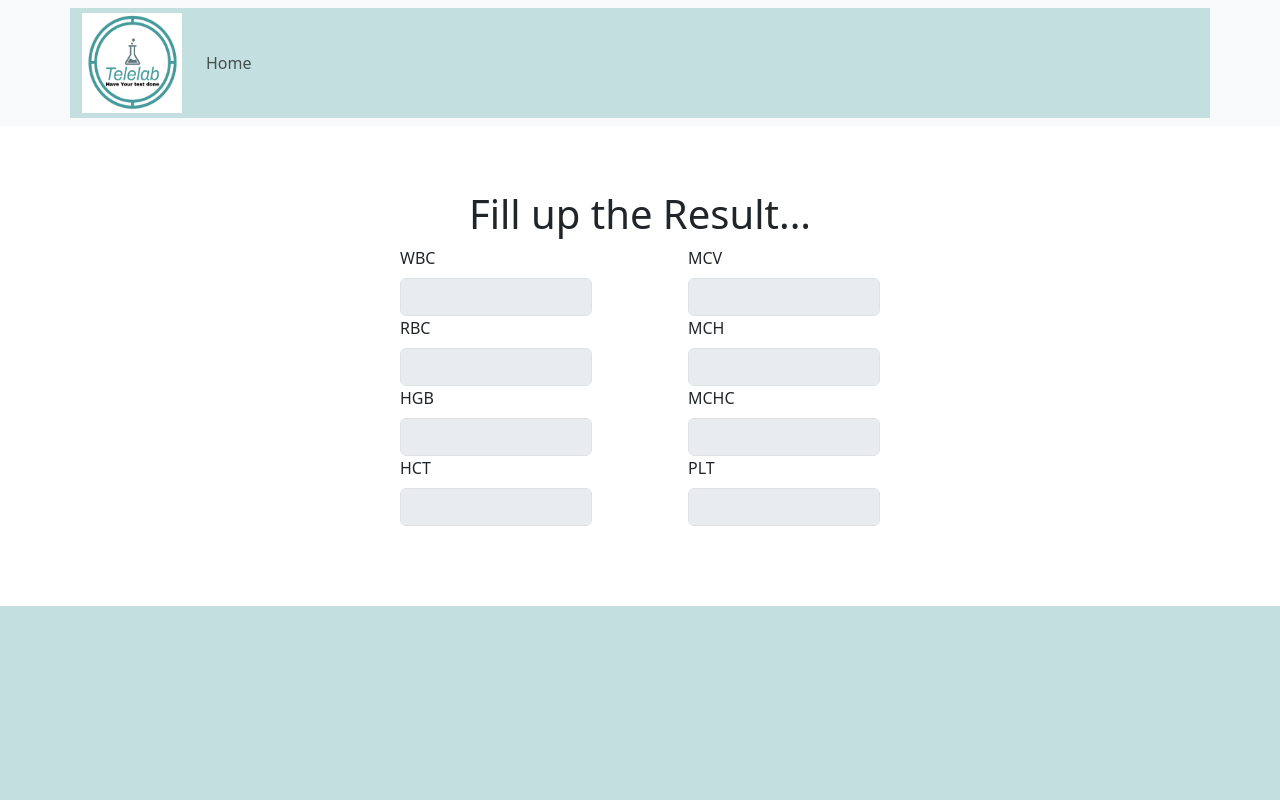
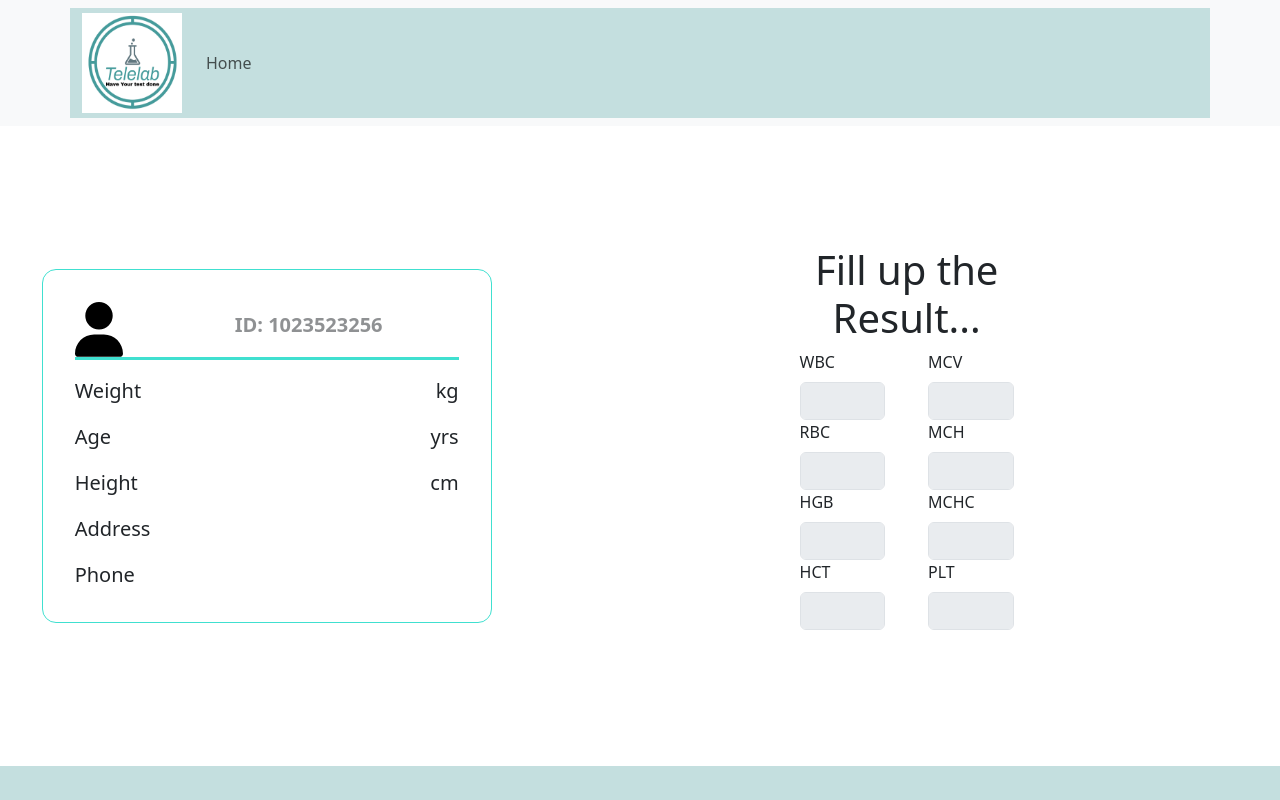
Before and after one commit to NeveenMohamed/Telelab-HIS-System, a React (Create React App) app in the folder client/: page /result in a window 1280 px wide. Built offline with nearby package versions, Linux system fonts and the light colour scheme; no server answers.

Commit message:
Add patient info in report

```diff
--- a/client/src/App.css
+++ b/client/src/App.css
@@ -1,24 +1,39 @@
 /* Global Css */
-body, html{
-background: #C4DFDF;
+body,
+html {
+  background: #c4dfdf;
 }
 
-.row{
-    --bs-gutter-x: 0rem !important;
+.row {
+  --bs-gutter-x: 0rem !important;
 }
 
 ::selection {
-    color: black;
-    background: #C4DFDF;
-  }
+  color: black;
+  background: #c4dfdf;
+}
 
-.form-control:focus{
-    border-color: rgb(196, 223, 223) !important;
-    box-shadow: 0 0 0 .25rem rgb(196, 223, 223) !important;
+.form-control:focus {
+  border-color: rgb(196, 223, 223) !important;
+  box-shadow: 0 0 0 0.25rem rgb(196, 223, 223) !important;
+}
+.form-select:focus {
+  border-color: rgb(196, 223, 223) !important;
+  box-shadow: 0 0 0 0.25rem rgb(196, 223, 223) !important;
+}
 
+:root {
+  --card-size: clamp(350px, 40vw, 450px);
+  --card-ar: 2 / 1;
+  --x: calc(50vw * 1);
+  --y: calc((50vh - (var(--card-size) * 0.25)) * 1);
+  --spotlight: 50vmin;
+  --backdrop: black;
+  --radius: 14;
+  --border: 3;
+  --backup-border: hsl(0 0% 10% / 0.2);
+  --size: 200;
+  --bg-spot-opacity: 0.16;
+  --border-light-opacity: 1;
+  --border-spot-opacity: 0.75;
 }
-.form-select:focus{
-    border-color: rgb(196, 223, 223) !important;
-    box-shadow: 0 0 0 .25rem rgb(196, 223, 223) !important;
-
-}
--- /dev/null
+++ b/client/src/core/components/patientInfo/PatientInfo.css
@@ -0,0 +1,72 @@
+.patient-data-container {
+    display: flex;
+    flex-direction: column;
+    justify-content: center;
+    align-items: center;
+}
+
+.info-header{
+    border: 3px solid #40E0D0;
+    border-style: none none solid none;
+}
+
+.record-info {
+    display: flex !important;
+    flex-direction: row;
+    justify-content: space-between;
+}
+
+.record-info span {
+    font-size: 1.5rem;
+    font-weight: normal !important;
+    opacity: 1 !important;
+}
+
+.article {
+    aspect-ratio: var(--card-ar);
+    border: 1px solid #40E0D0;
+    border-radius: calc(var(--radius) * 1px);
+    display: grid;
+    gap: 1rem;
+    padding: 2rem;
+    position: relative;
+    width: var(--card-size);
+}
+
+.article *::selection {
+    background: hsl(var(--hue) 80% 40%);
+}
+
+/* .article layout */
+
+.article>div {
+    align-content: center;
+    display: flex;
+    font-size: 1.5rem;
+    gap: 0 7rem;
+    /* grid-column: 1 / -1; */
+    /* grid-template: 1fr 1fr / auto 1fr; */
+}
+
+.article>div span {
+    font-size: 1.25rem;
+    font-weight: bold;
+    opacity: 0.5;
+}
+
+.article svg {
+    grid-row: span 2;
+    width: 48px;
+}
+/* color: hsl(var(--hue) calc(var(--sat, 0) * 1%) 50%); */
+
+.DoneIcon {
+    grid-row: span 2;
+    width: 48px;
+}
+
+h2 {
+    font-size: 2rem;
+    font-weight: bold;
+    margin: 0;
+}
--- /dev/null
+++ b/client/src/core/components/patientInfo/PatientInfo.jsx
@@ -0,0 +1,63 @@
+import React from "react";
+import "./PatientInfo.css";
+import { useState, useEffect } from "react";
+import axios from "../../../core/api/api";
+import { AiOutlineFileDone } from "react-icons/ai";
+
+const PatientInfo = () => {
+  const [patientInfo, setPatientInfo] = useState({});
+
+  useEffect(() => {
+    const id = JSON.parse(localStorage.getItem("appointmentId"));
+    axios
+      .get(`http://localhost:4000/appointments/appointment/${id}`)
+      .then((response) => {
+        console.log(response.data);
+        setPatientInfo(response.data[0]["patient"]);
+      })
+      .catch((error) => {
+        console.log(error);
+      });
+  }, []);
+
+  return (
+    <>
+      <div className="patient-data-container">
+        <div className="article">
+          <div className="info-header">
+            <svg xmlns="http://www.w3.org/2000/svg" viewBox="0 0 448 512">
+              <path d="M224 256A128 128 0 1 0 224 0a128 128 0 1 0 0 256zm-45.7 48C79.8 304 0 383.8 0 482.3C0 498.7 13.3 512 29.7 512H418.3c16.4 0 29.7-13.3 29.7-29.7C448 383.8 368.2 304 269.7 304H178.3z" />
+            </svg>
+            <div style={{ display: "flex", flexDirection: "column" }}>
+              <h2>{patientInfo.name}</h2>
+              <span>ID: 1023523256</span>
+            </div>
+          </div>
+          {/* <hr> */}
+          <div className="record-info">
+            <span>Weight</span>
+            <span>{patientInfo.weight} kg</span>
+          </div>
+          <div className="record-info">
+            <span>Age</span>
+            <span>{patientInfo.age} yrs</span>
+          </div>
+          <div className="record-info">
+            <span>Height</span>
+            <span>{patientInfo.height} cm</span>
+          </div>
+          <div className="record-info">
+            <span>Address</span>
+            <span>{patientInfo.address}</span>
+          </div>
+          <div className="record-info">
+            <span>Phone</span>
+            <span>{patientInfo.phone}</span>
+          </div>
+        </div>
+      </div>
+    </>
+  );
+};
+
+export default PatientInfo;
--- a/client/src/modules/result/pages/ResultPage.jsx
+++ b/client/src/modules/result/pages/ResultPage.jsx
@@ -1,15 +1,38 @@
-import React from 'react'
-import ResultForm from '../components/ResultForm'
-import NavBar from '../../../core/components/navbar/NavBar'
+import React from "react";
+import ResultForm from "../components/ResultForm";
+import NavBar from "../../../core/components/navbar/NavBar";
+import PatientInfo from "../../../core/components/patientInfo/PatientInfo";
+import { Row, Col } from 'react-bootstrap'
 
 
 const ResultPage = () => {
-    return (
-        <>
-            <NavBar />
-            <ResultForm />
-        </>
-    )
-}
+  return (
+    <>
+      <NavBar />
+      <Row style={{ height: "80vh" }}>
+        <Col
+          xs={5}
+          style={{
+            display: "flex",
+            alignItems: "center",
+            justifyContent: "center",
+          }}
+        >
+          <PatientInfo />
+        </Col>
+        <Col
+          xs={7}
+          style={{
+            display: "flex",
+            alignItems: "center",
+            justifyContent: "space-around",
+          }}
+        >
+          <ResultForm />
+        </Col>
+      </Row>
+    </>
+  );
+};
 
-export default ResultPage
+export default ResultPage;
```
